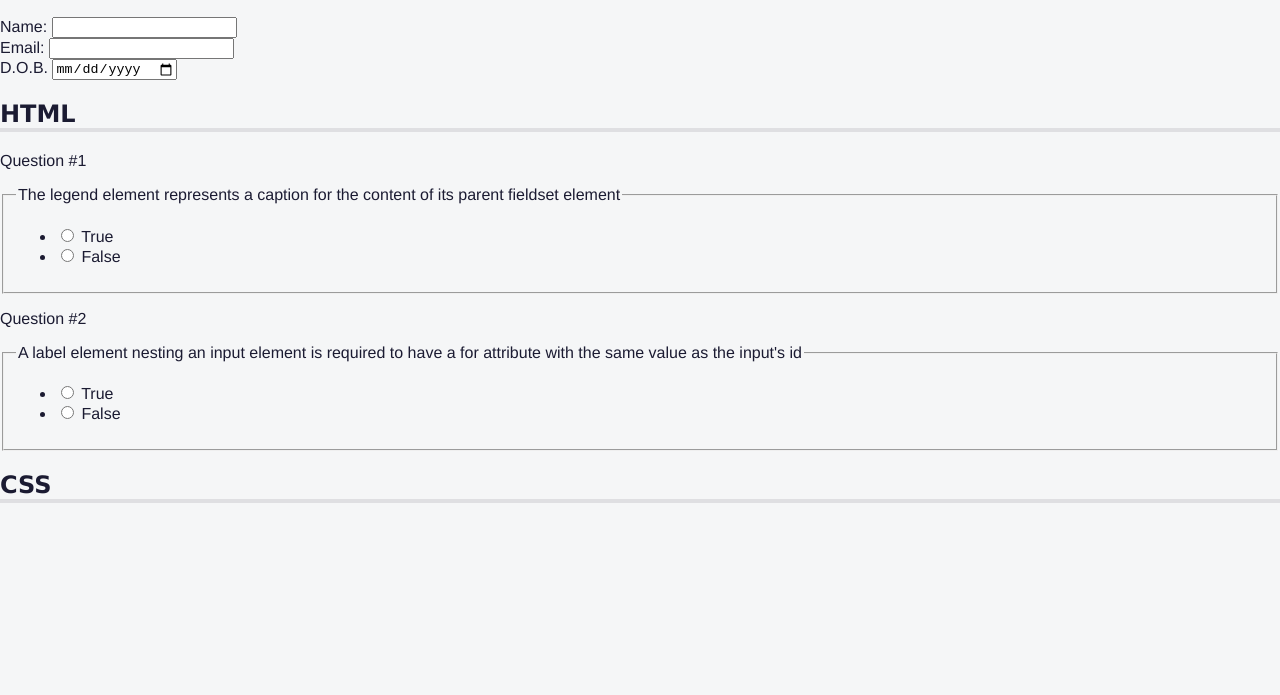
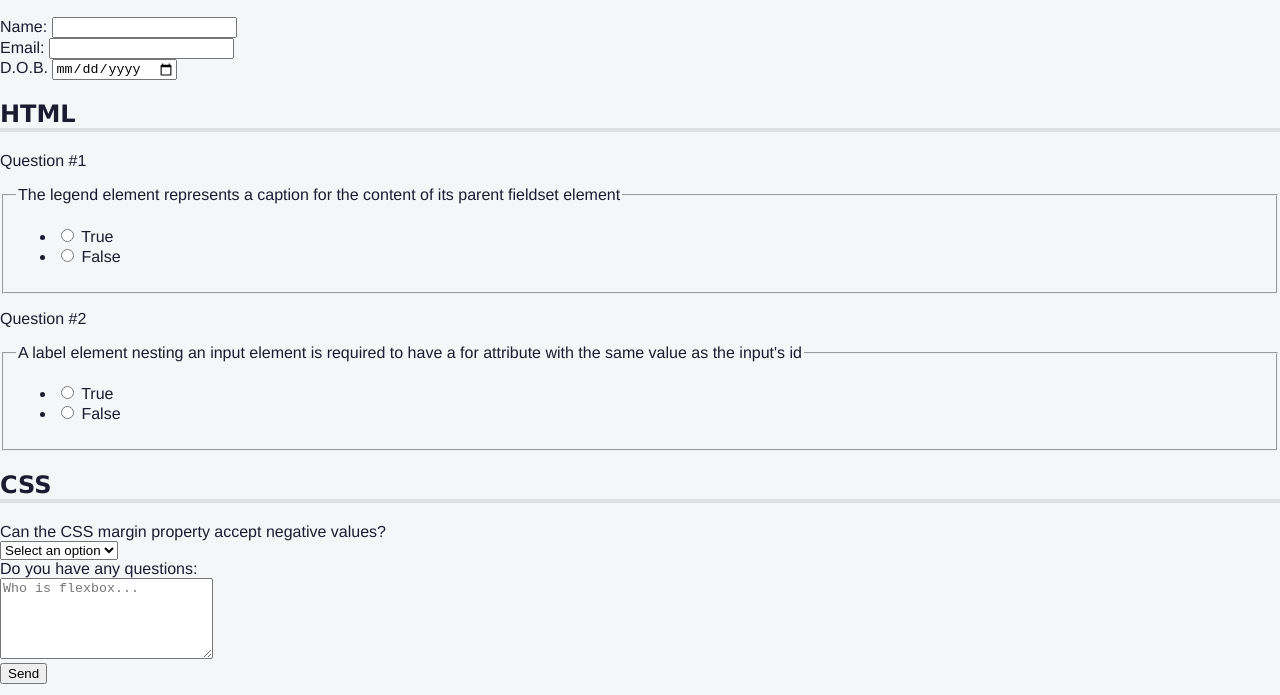
Before and after one commit to drakenevadie19/freeCodeCamp-Responsive-Web-Design, a plain HTML site: page Build a quiz/index.html in a window 1280 px wide. Shown: the part 105-800 px from the top of the page. Drawn offline with Linux system fonts and the light colour scheme.

Commit message:
New Change: adding textarea for another questions, and also add ssend button to finish quiz

```diff
--- a/Build a quiz/index.html
+++ b/Build a quiz/index.html
@@ -87,8 +87,28 @@
         </section>
         <section role="region" aria-labelledby="css-questions">
           <h2 id="css-questions">CSS</h2>
+          <div class="formrow">
+            <div class="question-block">
+              <label for="selector">Can the CSS margin property accept negative values?</label>
+            </div>
+            <div class="answer">
+              <select name="selector" id="selector" required>
+                <option value="">Select an option</option>
+                <option value="yes">Yes</option>
+                <option value="no">No</option>
+              </select>
+            </div>
+            <div class="question-block">
+              <label for="css-textarea">Do you have any questions:</label>
+            </div>
+            <div class="answer">
+              <textarea id="css-textarea" name="css-questions" rows="5" cols="24" placeholder="Who is flexbox..."></textarea>
+            </div>
+          </div>
         </section>
+        <button type="submit">Send</button>
       </form>
     </main>
+
   </body>
 </html>
```
